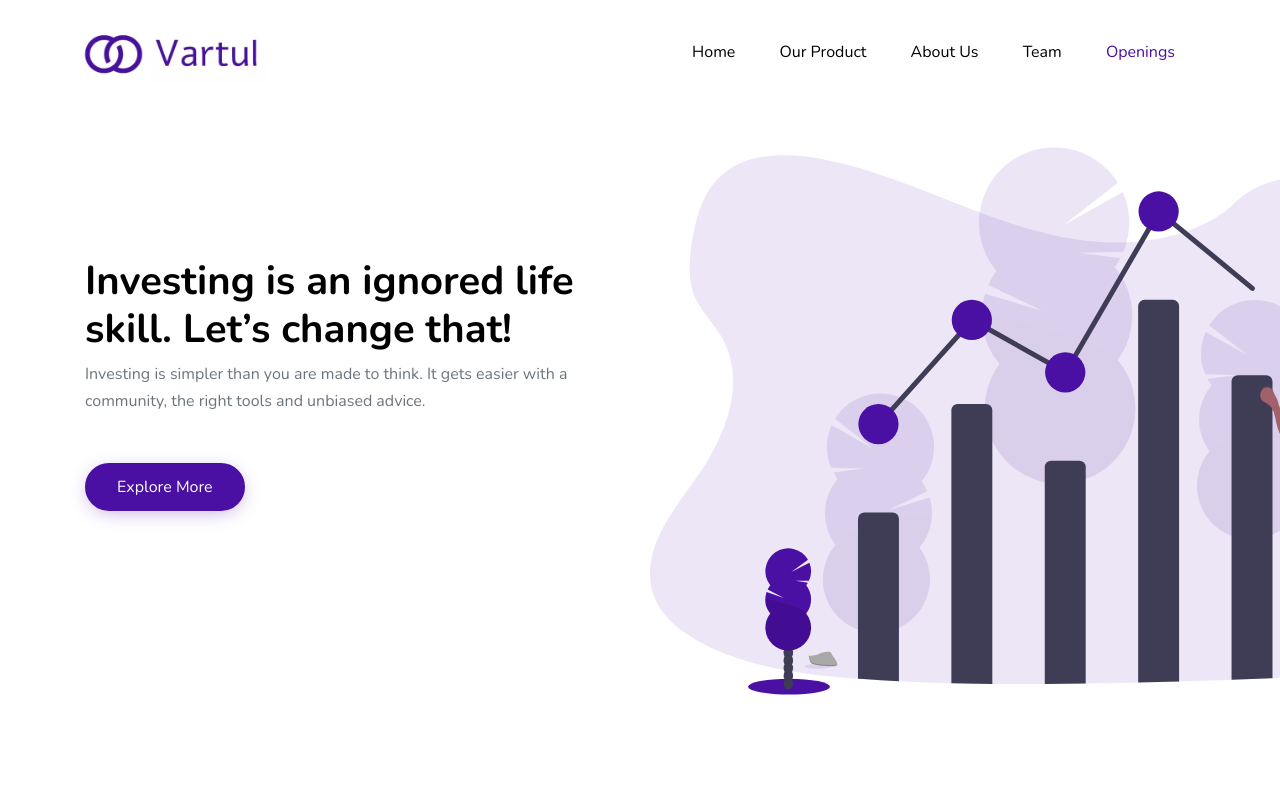
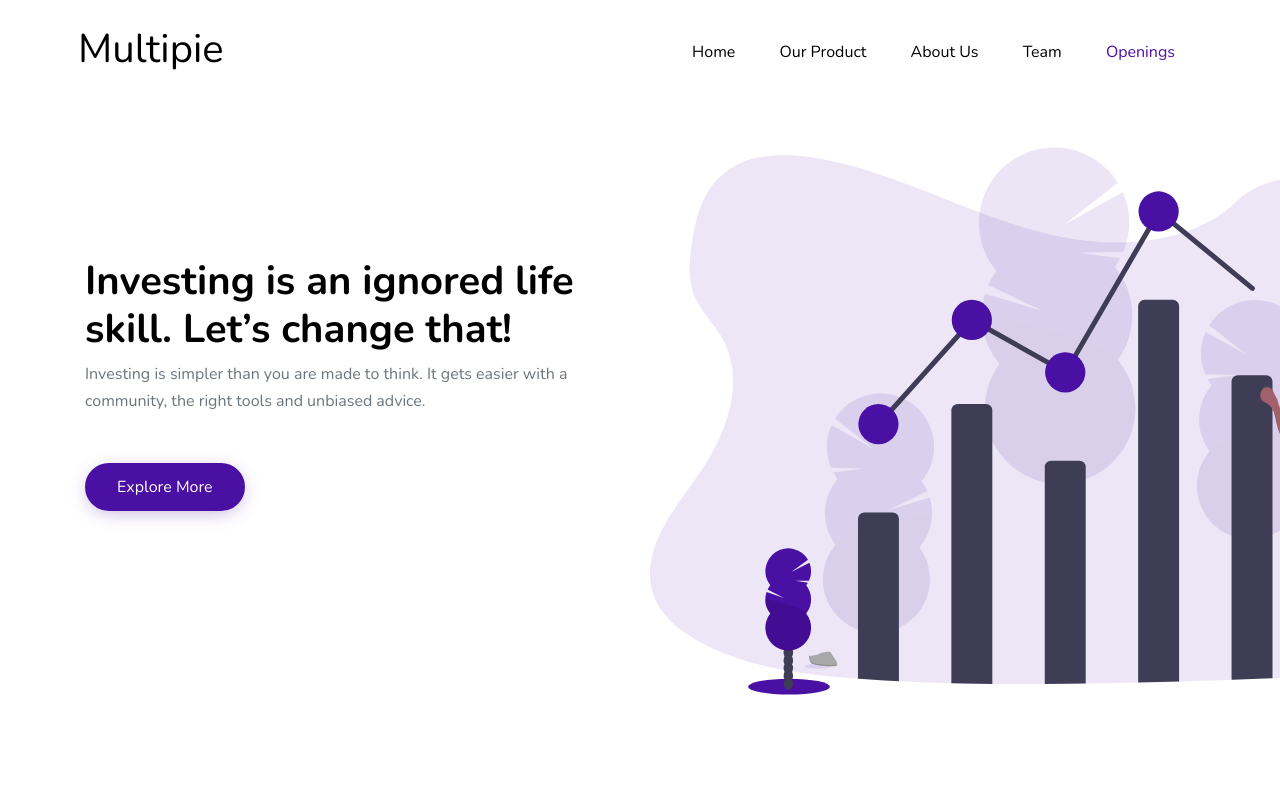
Before and after one commit to mihirpatki/gnigam.github.io, a plain HTML site: page index.html in a window 1280 px wide. Shown: the top 800 px of the page. Drawn offline with nearby package versions, Linux system fonts and the light colour scheme; files whose address does not match are found by name.

Commit message:
text instead of logo

```diff
--- a/index.html
+++ b/index.html
@@ -49,7 +49,7 @@
           <div class="col-6 col-md-3 col-xl-4  d-block">
             <h1 class="mb-0 site-logo">
               <a href="index.html" class="text-black h2 mb-0">
-                <img class="site-logo" src="images/vartul_logo.webp" />
+                <h1>Multipie</h1>
               </a>
             </h1>
           </div>
```
